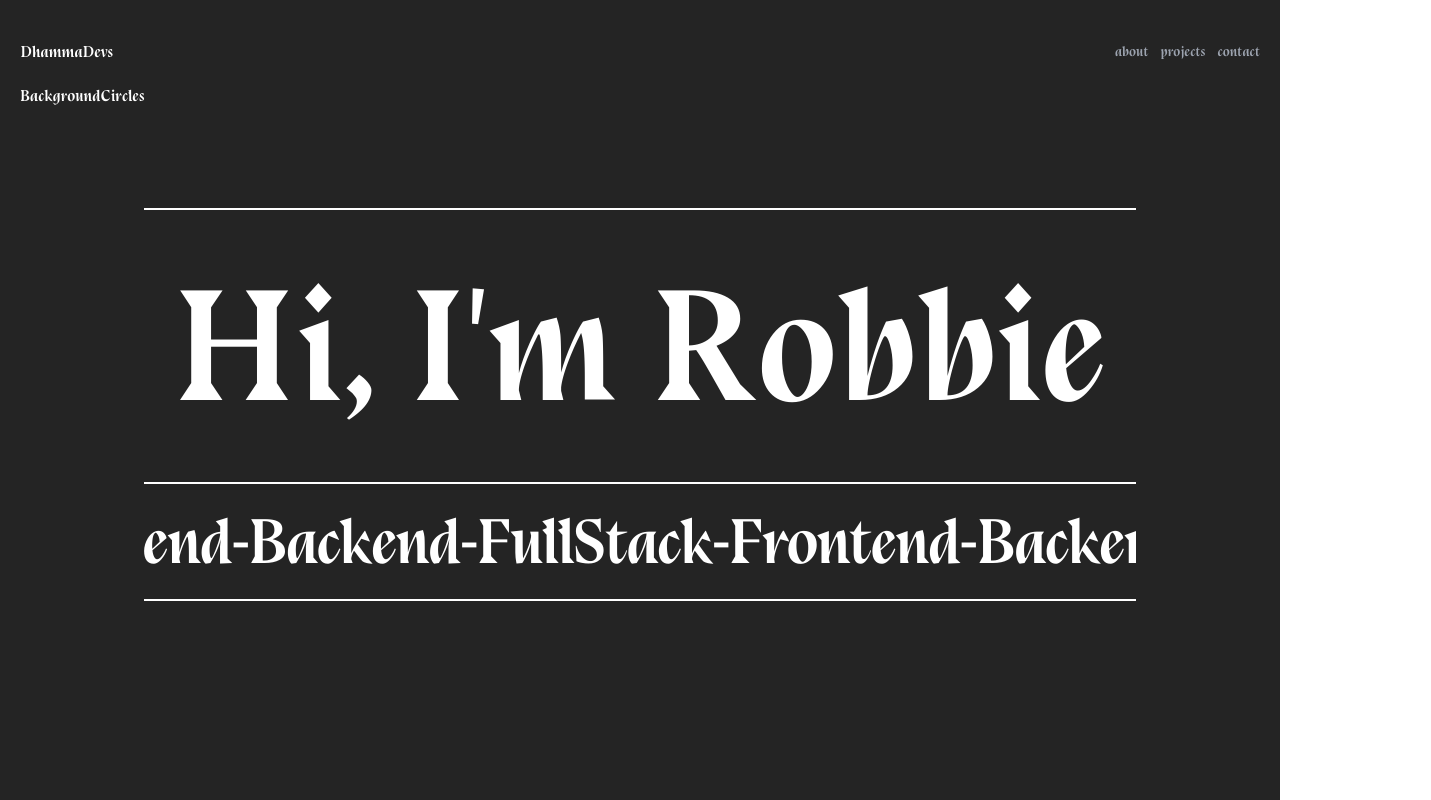
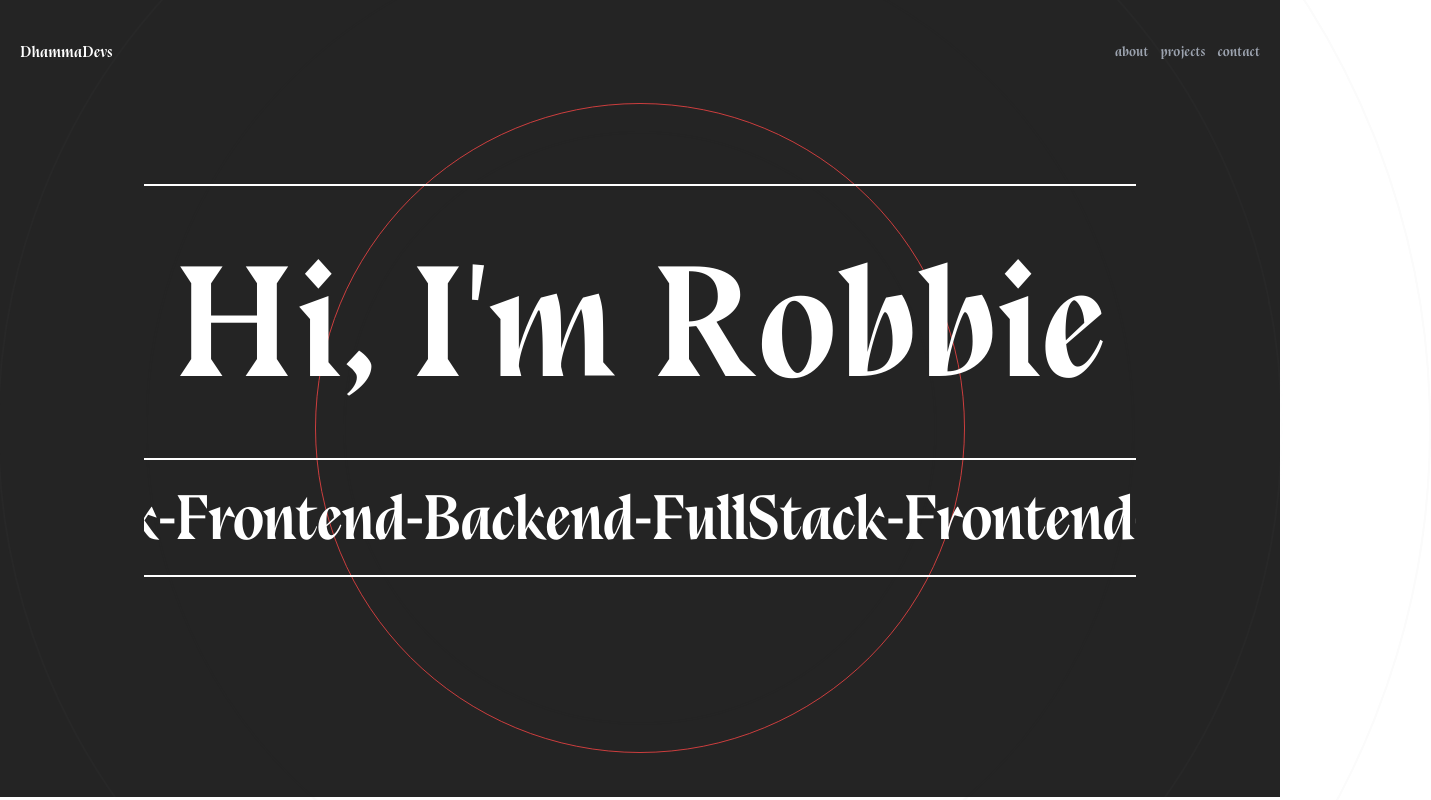
Before and after one commit to RobbieProkop/portfolio, a Next.js app: page / in a window 1280 px wide. Shown: the top 800 px of the page, 1431 px wide, since content can reach past the window. Built offline with nearby package versions, Linux system fonts and the light colour scheme.

Commit message:
make pulsing circles

```diff
--- a/components/BackgroundCircles.tsx
+++ b/components/BackgroundCircles.tsx
@@ -1,5 +1,16 @@
+import { motion } from "framer-motion";
+
 type Props = {};
 const BackgroundCircles = (props: Props) => {
-  return <div>BackgroundCircles</div>;
+  return (
+    <div className="relative flex justify-center items-center">
+      <div className=" absolute border [#333333] rounded-full h-[650px] w-[650px] mt-[43rem] animate-ping" />
+      <div className=" absolute border border-[#333333] rounded-full h-[300px] w-[300px] mt-[43rem] animate-ping" />
+      <div className=" absolute border border-[#333333] rounded-full h-[500px] w-[500px] mt-[43rem] animate-ping" />
+      <div className=" absolute border border-red-500 rounded-full h-[650px] w-[650px] mt-[43rem] animate-pulse opcaity-20" />
+      <div />
+      <div className=" absolute border border-[#333333] rounded-full h-[800px] w-[800px] mt-[43rem] animate-ping" />
+    </div>
+  );
 };
 export default BackgroundCircles;
--- a/components/Hero.tsx
+++ b/components/Hero.tsx
@@ -101,7 +101,7 @@ const Hero = (props: Props) => {
         }}
         className="name  flex flex-col justify-center items-center"
       >
-        <div className="line"></div>
+        <div className="line animate:pulse"></div>
         <h1 className="">Hi, I'm Robbie</h1>
 
         <div className="line"></div>
```
